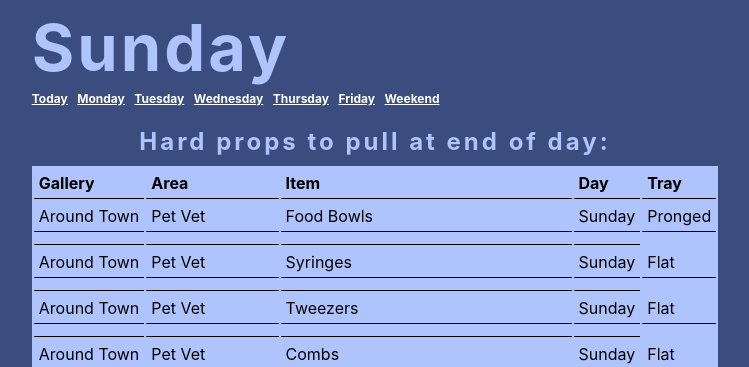
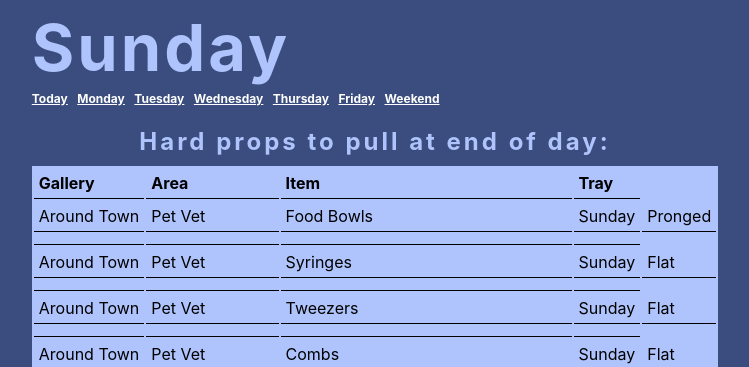
Before and after one commit to UnicycleDumpTruck/skdout, a Jekyll site: the page built from hard.markdown, in a window 1280 px wide. Shown: the top 367 px of the page, without its empty margins (265-1014 px from the left). Built offline with Jekyll 4.4.1, drawn with Linux system fonts in a browser that asks for light colours.

Commit message:
hard code table header

```diff
--- a/_layouts/hard_props.html
+++ b/_layouts/hard_props.html
@@ -39,9 +39,7 @@
         <table class="hard_prop_table">
             <caption class="hard_prop_table_caption">Hard props to pull at end of day:</caption>
             <thead>
-            {% for column in todays_props[0] %}
-                <th>{{ column[0] }}</th>
-            {% endfor %}
+                <th>Gallery</th><th>Area</th><th>Item</th><th>Tray</th>
             </thead>
             <tbody>
             {% for row in todays_props %}
```
